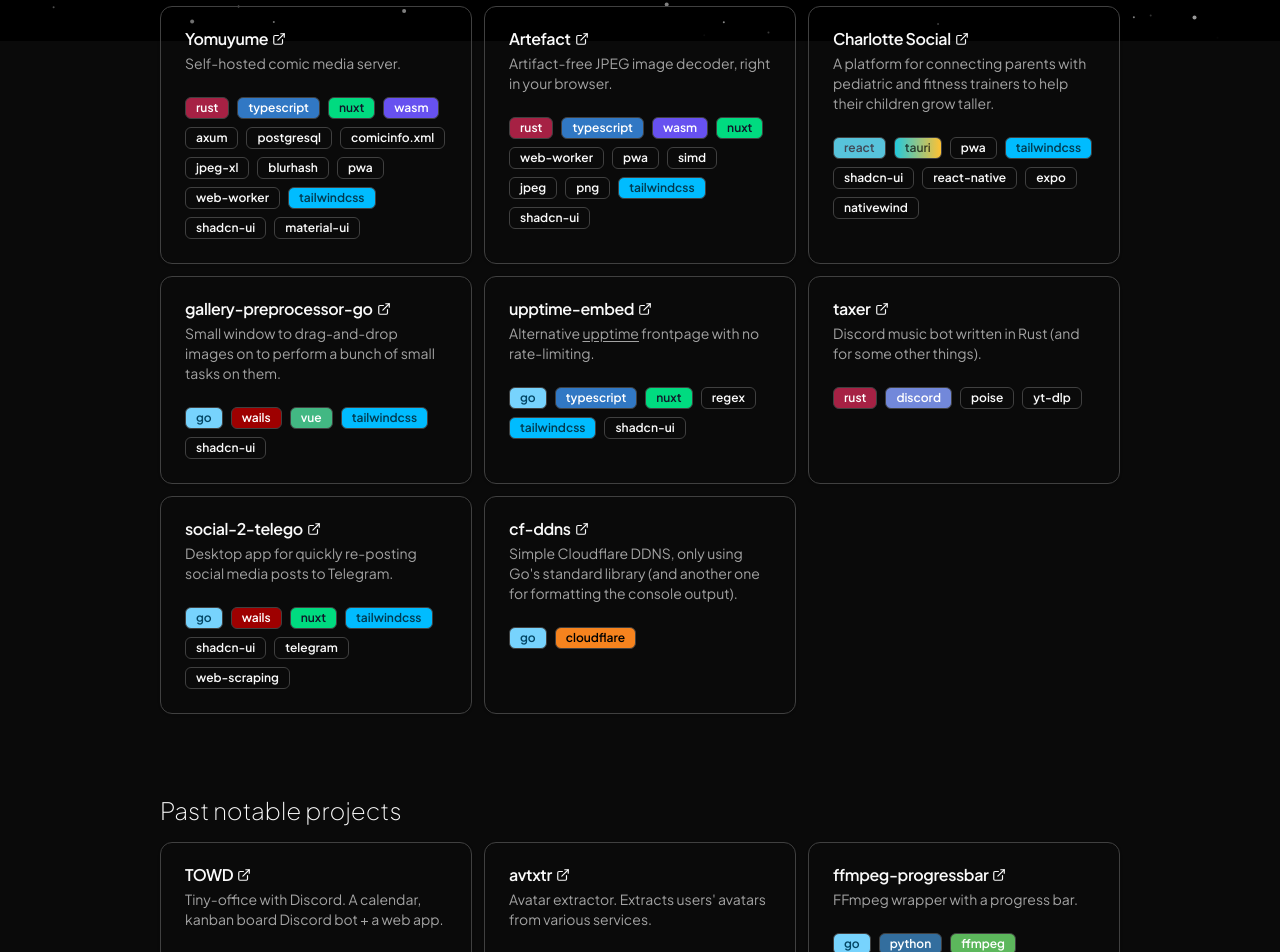
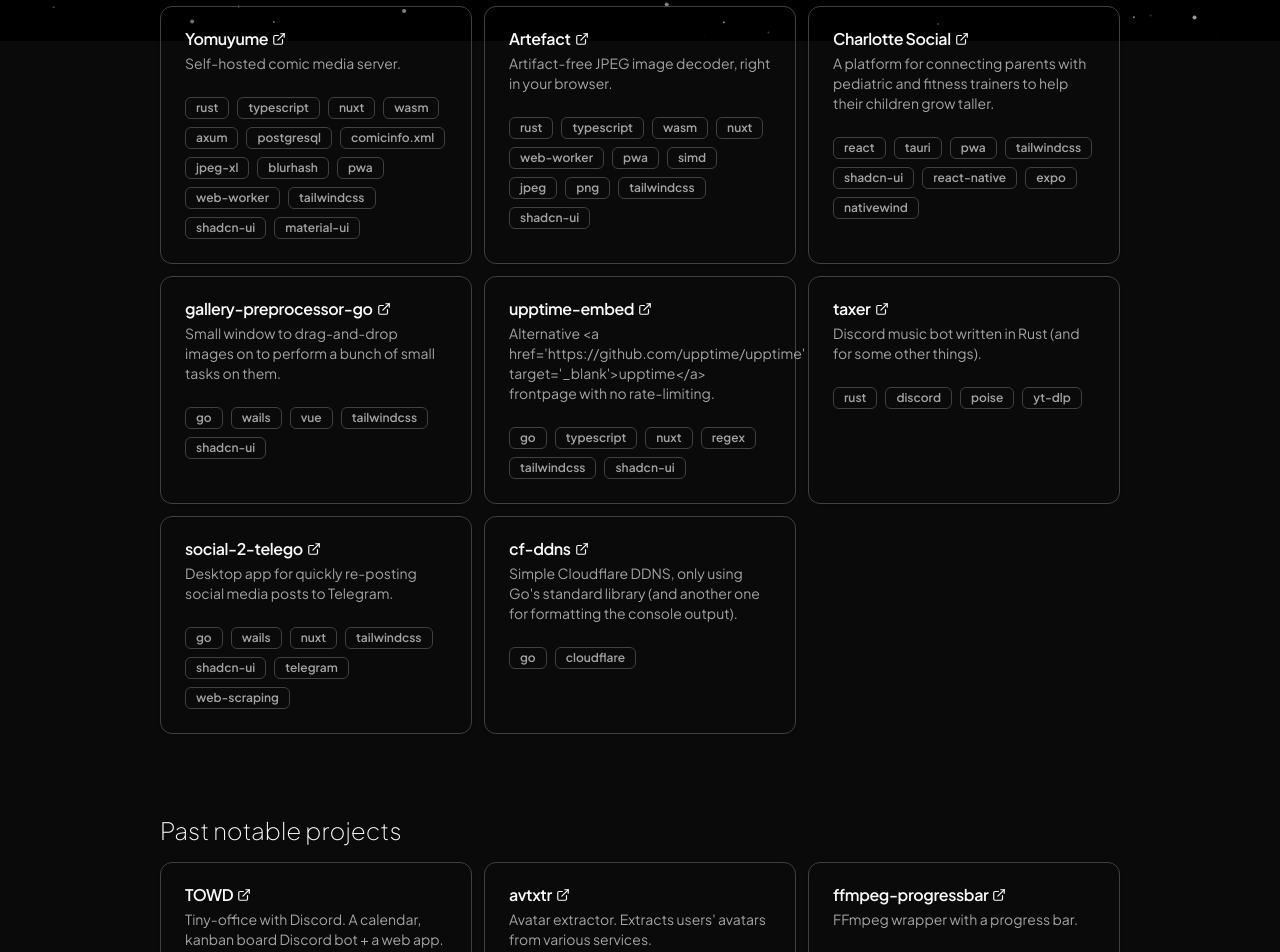
Before and after one commit to DELNEGEND/delnegend.com, a Nuxt app: page / in a window 1280 px wide. Shown: the part 759-1711 px from the top of the page. Built offline with nearby package versions, Linux system fonts and the light colour scheme.

Commit message:
refactor(`ProjectCard`): only show color on hover

```diff
--- a/src/components/ProjectCard.vue
+++ b/src/components/ProjectCard.vue
@@ -34,7 +34,7 @@ const props = withDefaults(defineProps<{
 				<span v-else>{{ props.title }}</span>
 			</CardTitle>
 			<!-- eslint-disable-next-line vue/no-v-html, vue/no-v-text-v-html-on-component -->
-			<CardDescription v-html="props.description" />
+			<CardDescription>{{ props.description }}</CardDescription>
 		</CardHeader>
 		<CardFooter
 			v-if="props.badges.length"
@@ -43,22 +43,7 @@ const props = withDefaults(defineProps<{
 				v-for="badge in props.badges"
 				:key="badge"
 				variant="outline"
-				:class="cn({
-					'bg-[hsl(344_67%_39%)] text-white': badge === 'rust',
-					'bg-[hsl(199_97%_73%)] text-[hsl(199_97%_20%)]': badge === 'go',
-					'bg-[hsl(211_60%_48%)] text-white': badge === 'typescript',
-					'bg-[hsl(153_47%_49%)] text-white': badge === 'vue',
-					'bg-[hsl(155_100%_43%)] text-[hsl(222_47%_11%)]': badge === 'nuxt',
-					'bg-[hsl(0_100%_31%)] text-white': badge === 'wails',
-					'bg-[hsl(207_51%_41%)] text-white': badge === 'python',
-					'bg-[hsl(28_92%_54%)] text-black': badge === 'cloudflare',
-					'bg-[hsl(227_58%_65%)] text-white': badge === 'discord',
-					'bg-[hsl(248_84%_63%)] text-white': badge === 'wasm',
-					'bg-[hsl(191_65%_60%)] text-[#404756]': badge === 'react',
-					'tauri text-[#000000b0]': badge === 'tauri',
-					'bg-[#00bcff] text-[#000000b0]': badge === 'tailwindcss',
-					'bg-[hsl(120_39%_54%)] text-white': badge === 'ffmpeg',
-				})">
+				:class="cn('transition-colors', 'hover:[background:var(--bg)] hover:text-[--text] text-muted-foreground', badge)">
 				{{ badge }}
 			</Badge>
 		</CardFooter>
@@ -66,8 +51,103 @@ const props = withDefaults(defineProps<{
 </template>
 
 <style scoped>
+.rust {
+	--bg: hsl(344, 67%, 39%);
+	--text: hsl(0, 0%, 100%);
+}
+
+.go {
+	--bg: hsl(199, 97%, 73%);
+	--text: hsl(199, 97%, 20%);
+}
+
+.typescript {
+	--bg: hsl(211, 60%, 48%);
+	--text: hsl(0, 0%, 100%);
+}
+
+.vue {
+	--bg: hsl(153, 47%, 49%);
+	--text: hsl(0, 0%, 100%);
+}
+
+.nuxt {
+	--bg: hsl(155, 100%, 43%);
+	--text: hsl(222, 47%, 11%);
+}
+
+.wails {
+	--bg: hsl(0, 100%, 31%);
+	--text: hsl(0, 0%, 100%);
+}
+
+.python {
+	--bg: hsl(207, 51%, 41%);
+	--text: hsl(0, 0%, 100%);
+}
+
+.cloudflare {
+	--bg: hsl(28, 92%, 54%);
+	--text: hsl(0, 0%, 0%);
+}
+
+.discord {
+	--bg: hsl(227, 58%, 65%);
+	--text: hsl(0, 0%, 100%);
+}
+
+.wasm {
+	--bg: hsl(248, 84%, 63%);
+	--text: hsl(0, 0%, 100%);
+}
+
+.react {
+	--bg: hsl(191, 65%, 60%);
+	--text: hsl(0, 0%, 0%);
+}
+
+.react-native {
+	--bg: hsl(191, 65%, 60%);
+	--text: hsl(0, 0%, 0%);
+}
+
 .tauri {
-	background: hsl(186, 72%, 50%);
-	background: linear-gradient(90deg, hsl(186, 72%, 50%) 0%, hsl(42, 100%, 60%) 100%);
+	--bg: linear-gradient(90deg, hsl(186, 72%, 50%) 0%, hsl(42, 100%, 60%) 100%);
+	--text: hsl(0, 0%, 0%);
+}
+
+.tailwindcss {
+	--bg: hsl(196, 100%, 50%);
+	--text: hsl(0, 0%, 100%);
+}
+
+.ffmpeg {
+	--bg: hsl(120, 39%, 54%);
+	--text: hsl(0, 0%, 100%);
+}
+
+.postgresql {
+	--bg: hsl(207, 48%, 38%);
+	--text: hsl(0, 0%, 100%);
+}
+
+.telegram {
+	--bg: hsl(200, 74%, 51%);
+	--text: hsl(0, 0%, 100%);
+}
+
+.plyr\.io {
+	--bg: hsl(198, 100%, 50%);
+	--text: hsl(0, 0%, 0%);
+}
+
+.javascript {
+	--bg: hsl(52, 84%, 64%);
+	--text: hsl(80, 3%, 22%);
+}
+
+.sqlite {
+	--bg: hsl(204, 86%, 43%);
+	--text: hsl(0, 0%, 100%);
 }
 </style>
```
